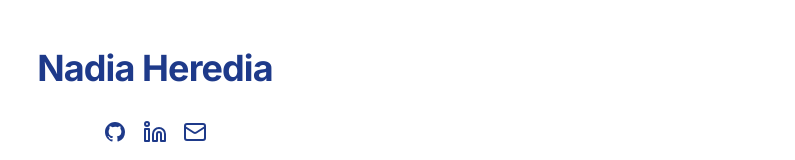
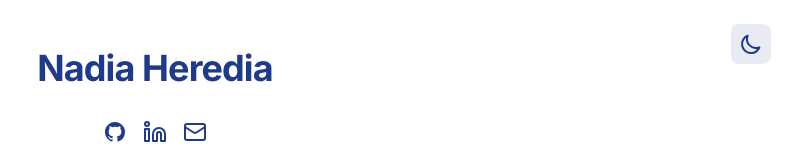
Before and after one commit to nadia-nh/nextjs-website, a Next.js app: page / in a window 1280 px wide. Shown: the top 160 px of the page, without its empty margins (485-1280 px from the left). Built offline with nearby package versions, Linux system fonts and the light colour scheme.

Commit message:
Add toggle for light and dark mode

```diff
--- a/app/layout.jsx
+++ b/app/layout.jsx
@@ -1,4 +1,5 @@
 import '../styles/globals.css';
+import { ThemeToggle } from '../components/theme-toggle';
 import { Footer } from '../components/footer'
 
 export default function RootLayout({ children }) {
@@ -10,6 +11,7 @@
             <body
                 className="antialiased transition-colors"
                 style={{ backgroundColor: 'var(--bg-color)', color: 'var(--text-color)' }}>
+                <ThemeToggle />
                 <div className="flex flex-col min-h-screen px-6 sm:px-12">
                     <div className="flex flex-col w-full max-w-5xl mx-auto grow">
                         <main className="grow">{children}</main>
--- /dev/null
+++ b/components/theme-toggle.jsx
@@ -0,0 +1,38 @@
+'use client';
+
+import { useEffect, useState } from 'react';
+
+export function ThemeToggle() {
+    const [theme, setTheme] = useState('light');
+
+    useEffect(() => {
+        const savedTheme = localStorage.getItem('theme') || 'light';
+        setTheme(savedTheme);
+        document.documentElement.setAttribute('data-theme', savedTheme);
+    }, []);
+
+    const toggleTheme = () => {
+        const newTheme = theme === 'light' ? 'dark' : 'light';
+        setTheme(newTheme);
+        localStorage.setItem('theme', newTheme);
+        document.documentElement.setAttribute('data-theme', newTheme);
+    };
+
+    return (
+        <button
+            onClick={toggleTheme}
+            className="theme-toggle-btn"
+            aria-label="Toggle theme"
+        >
+            {theme === 'light' ? (
+                <svg className="w-6 h-6" fill="none" stroke="currentColor" viewBox="0 0 24 24">
+                    <path strokeLinecap="round" strokeLinejoin="round" strokeWidth={2} d="M20.354 15.354A9 9 0 018.646 3.646 9.003 9.003 0 0012 21a9.003 9.003 0 008.354-5.646z" />
+                </svg>
+            ) : (
+                <svg className="w-6 h-6" fill="none" stroke="currentColor" viewBox="0 0 24 24">
+                    <path strokeLinecap="round" strokeLinejoin="round" strokeWidth={2} d="M12 3v1m0 16v1m9-9h-1M4 12H3m15.364 6.364l-.707-.707M6.343 6.343l-.707-.707m12.728 0l-.707.707M6.343 17.657l-.707.707M16 12a4 4 0 11-8 0 4 4 0 018 0z" />
+                </svg>
+            )}
+        </button>
+    );
+}
```
